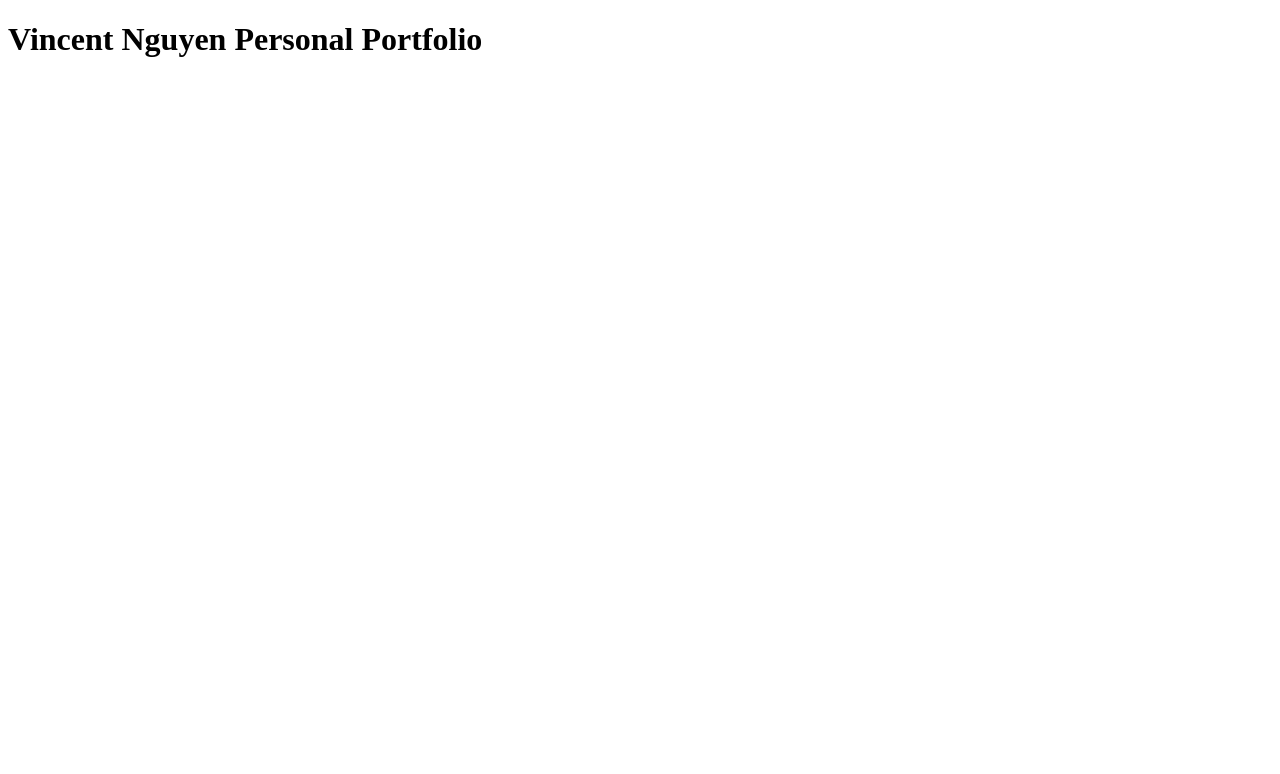
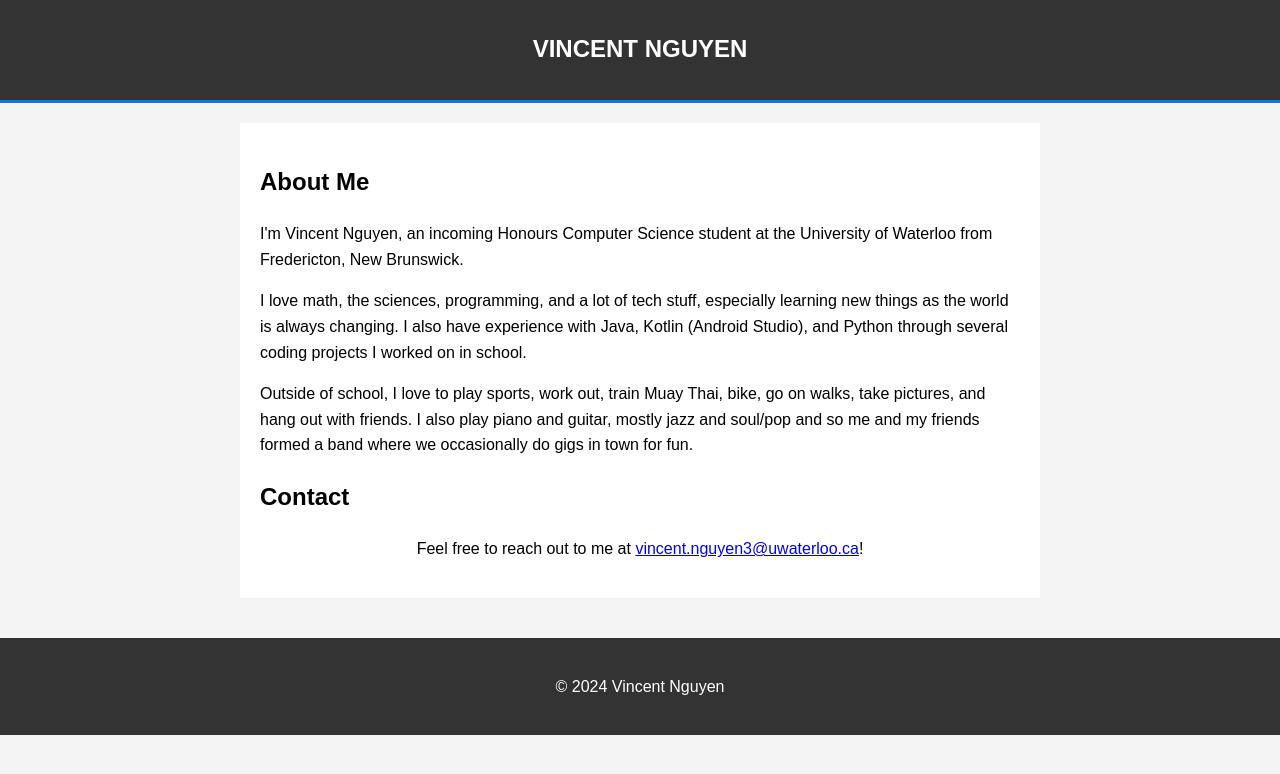
Before and after one commit to vinny-nguyen/dumbahh, a plain HTML site: page index.html in a window 1280 px wide. Drawn offline with Linux system fonts and the light colour scheme.

Commit message:
Add files via upload

```diff
--- a/index.html
+++ b/index.html
@@ -1,12 +1,78 @@
 <!DOCTYPE html>
 <html lang="en">
-    <head>
-        <meta charset="UTF-8">
-        <meta http-equiv="X-UA-Compatible" content="IE=edge">
-        <meta name="viewport" content="width=device-width, initial-scale=1.0">
-        <title>Portfolio</title>
-    </head>
+<head>
+    <meta charset="UTF-8">
+    <meta name="viewport" content="width=device-width, initial-scale=1.0">
+    <title>Vincent Nguyen - Personal Webpage</title>
+    <style>
+        body {
+            font-family: Arial, sans-serif;
+            line-height: 1.6;
+            background-color: #f4f4f4;
+            margin: 0;
+            padding: 0;
+        }
+        .container {
+            max-width: 800px;
+            margin: auto;
+            overflow: hidden;
+            padding: 0 20px;
+        }
+        header {
+            background: #333;
+            color: #fff;
+            padding-top: 30px;
+            min-height: 70px;
+            border-bottom: #0779e4 3px solid;
+        }
+        header h1 {
+            text-align: center;
+            text-transform: uppercase;
+            margin: 0;
+            font-size: 24px;
+        }
+        .main-content {
+            background: #fff;
+            padding: 20px;
+            margin: 20px 0;
+        }
+        footer {
+            text-align: center;
+            padding: 20px;
+            margin-top: 20px;
+            background: #333;
+            color: #fff;
+        }
+        .contact {
+            text-align: center;
+            margin-top: 20px;
+        }
+    </style>
+</head>
 <body>
-    <h1>Vincent Nguyen Personal Portfolio</h1>
+    <header>
+        <h1>Vincent Nguyen</h1>
+    </header>
+    <div class="container">
+        <div class="main-content">
+            <h2>About Me</h2>
+            <p>
+                I'm Vincent Nguyen, an incoming Honours Computer Science student at the University of Waterloo from Fredericton, New Brunswick.
+            </p>
+            <p>
+                I love math, the sciences, programming, and a lot of tech stuff, especially learning new things as the world is always changing. I also have experience with Java, Kotlin (Android Studio), and Python through several coding projects I worked on in school.
+            </p>
+            <p>
+                Outside of school, I love to play sports, work out, train Muay Thai, bike, go on walks, take pictures, and hang out with friends. I also play piano and guitar, mostly jazz and soul/pop and so me and my friends formed a band where we occasionally do gigs in town for fun.
+            </p>
+            <h2>Contact</h2>
+            <p class="contact">
+                Feel free to reach out to me at <a href="mailto:vincent.nguyen3@uwaterloo.ca">vincent.nguyen3@uwaterloo.ca</a>!
+            </p>
+        </div>
+    </div>
+    <footer>
+        <p>&copy; 2024 Vincent Nguyen</p>
+    </footer>
 </body>
 </html>
```
